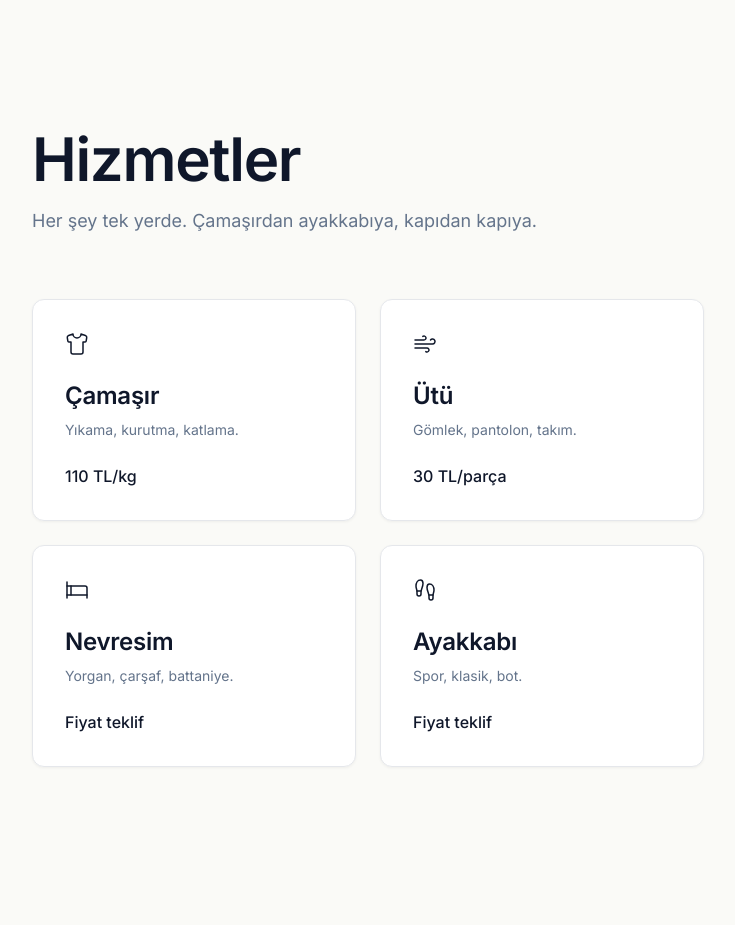
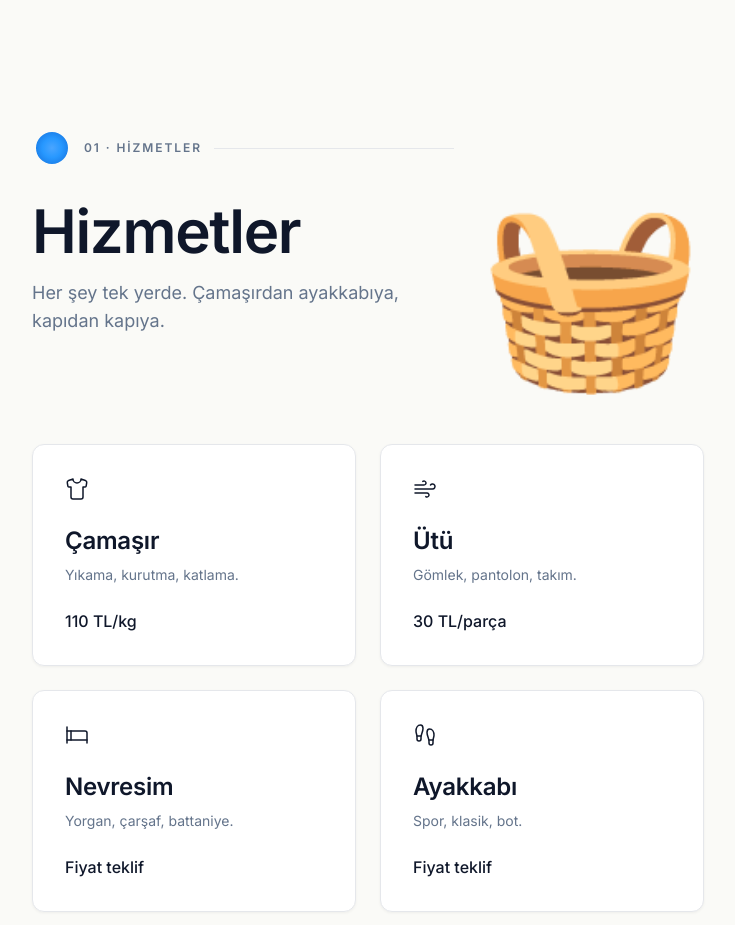
Before and after one commit to kaanevrensel/v0-yikat-landing-page, a Next.js app: page / in a window 1280 px wide. Shown: the part 800-1725 px from the top of the page, without its empty margins (448-1183 px from the left). Built offline with nearby package versions, Linux system fonts and the light colour scheme.

Commit message:
feat(services): mount SectionEyebrow and SectionEmoji in header row

```diff
--- a/components/sections/ServicesSection.tsx
+++ b/components/sections/ServicesSection.tsx
@@ -3,6 +3,9 @@
 import { motion } from "framer-motion"
 import { Shirt, Wind, Bed, Footprints } from "lucide-react"
 import { SectionReveal, revealItem } from "@/components/SectionReveal"
+import { SECTIONS } from "@/lib/sections"
+import { SectionEyebrow } from "@/components/SectionEyebrow"
+import { SectionEmoji } from "@/components/SectionEmoji"
 
 const services = [
   {
@@ -42,6 +45,15 @@ export function ServicesSection() {
       <span id="paketler" aria-hidden="true" className="absolute -top-24" />
 
       <div className="mx-auto max-w-4xl">
+        {(() => {
+          const meta = SECTIONS.find(s => s.id === "hizmetler")!
+          const sectionIndex = SECTIONS.findIndex(s => s.id === "hizmetler") - 1  // -1 to skip hero for phase-offset purposes
+          return (
+            <>
+              <SectionEyebrow angle={meta.angle} number={meta.number!} label={meta.label} />
+
+              <div className="mt-8 grid grid-cols-1 items-start gap-8 md:grid-cols-[1fr_auto]">
+                <div>
                   <motion.h2
                     variants={revealItem}
                     className="text-4xl font-semibold leading-[1.05] tracking-[-0.022em] text-[#0F172A] sm:text-5xl md:text-6xl"
@@ -55,6 +67,10 @@ export function ServicesSection() {
                   >
                     Her şey tek yerde. Çamaşırdan ayakkabıya, kapıdan kapıya.
                   </motion.p>
+                </div>
+
+                <SectionEmoji emoji={meta.emoji!} id={meta.id} index={sectionIndex} />
+              </div>
 
               <div className="mt-16 grid gap-6 sm:grid-cols-2">
                 {services.map((s) => (
@@ -72,6 +88,9 @@ export function ServicesSection() {
                   </motion.div>
                 ))}
               </div>
+            </>
+          )
+        })()}
       </div>
     </SectionReveal>
   )
```
Lines whose indentation alone changed are shown as unchanged.
